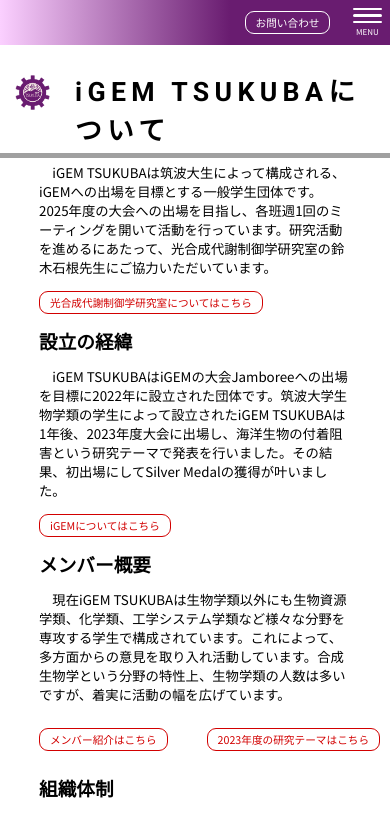
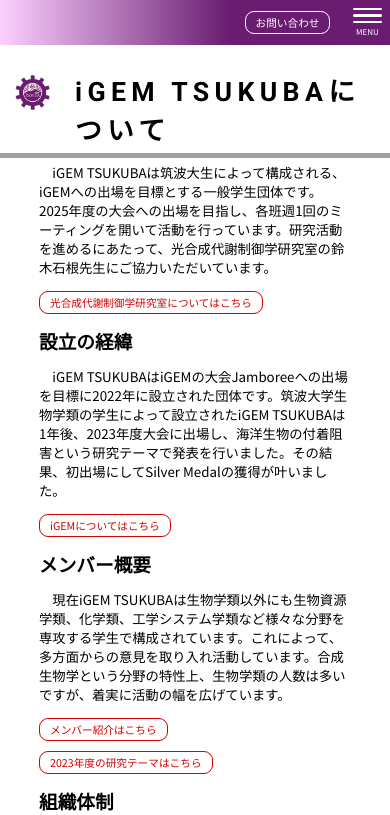
Before and after one commit to igem-tsukuba/igem-tsukuba.github.io, a React (Create React App) app: page /about/about_iGEM_TSUKUBA in a window 390 px wide. Shown: the top 815 px of the page. Built offline with nearby package versions, Linux system fonts and the light colour scheme.

Commit message:
iGEM TSUKUBAページの画面幅に対するボタン調整

```diff
--- a/src/pages/about_us/About_iGEM_TSUKUBA.tsx
+++ b/src/pages/about_us/About_iGEM_TSUKUBA.tsx
@@ -6,8 +6,10 @@
 import Paragraph from '../../components/paragraph/Paragraph';
 import Button from '../../components/button/Button';
 import Footer from '../../components/footer/Footer';
+import {useScreenSizes} from '../../components/WindowSizeUtils';
 
 const AboutIGEMTSUKUBA: React.FC = () => {
+    const {isMobileScreen} = useScreenSizes()
     return (
         <div>
             <UpperHeader/>
@@ -36,7 +38,7 @@
                 text='メンバー概要'/>
             <Paragraph
                 text='　現在iGEM TSUKUBAは生物学類以外にも生物資源学類、化学類、工学システム学類など様々な分野を専攻する学生で構成されています。これによって、多方面からの意見を取り入れ活動しています。合成生物学という分野の特性上、生物学類の人数は多いですが、着実に活動の幅を広げています。'/>
-            <div style={{display: "flex", justifyContent: "start" }}>
+            <div style={{display: isMobileScreen ? "block" : "flex", justifyContent: "start" }}>
             <Button
                 label='メンバー紹介はこちら'
                 textColor='#D20000'
```
